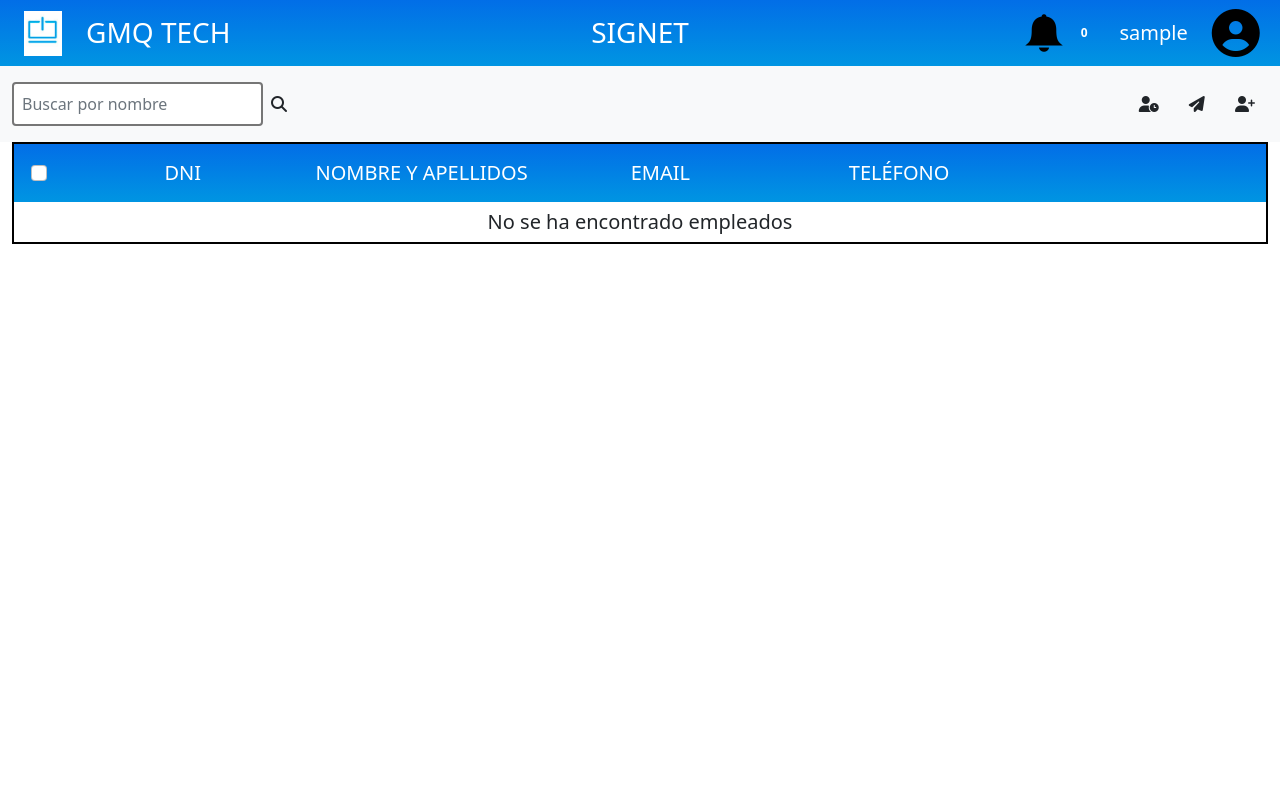
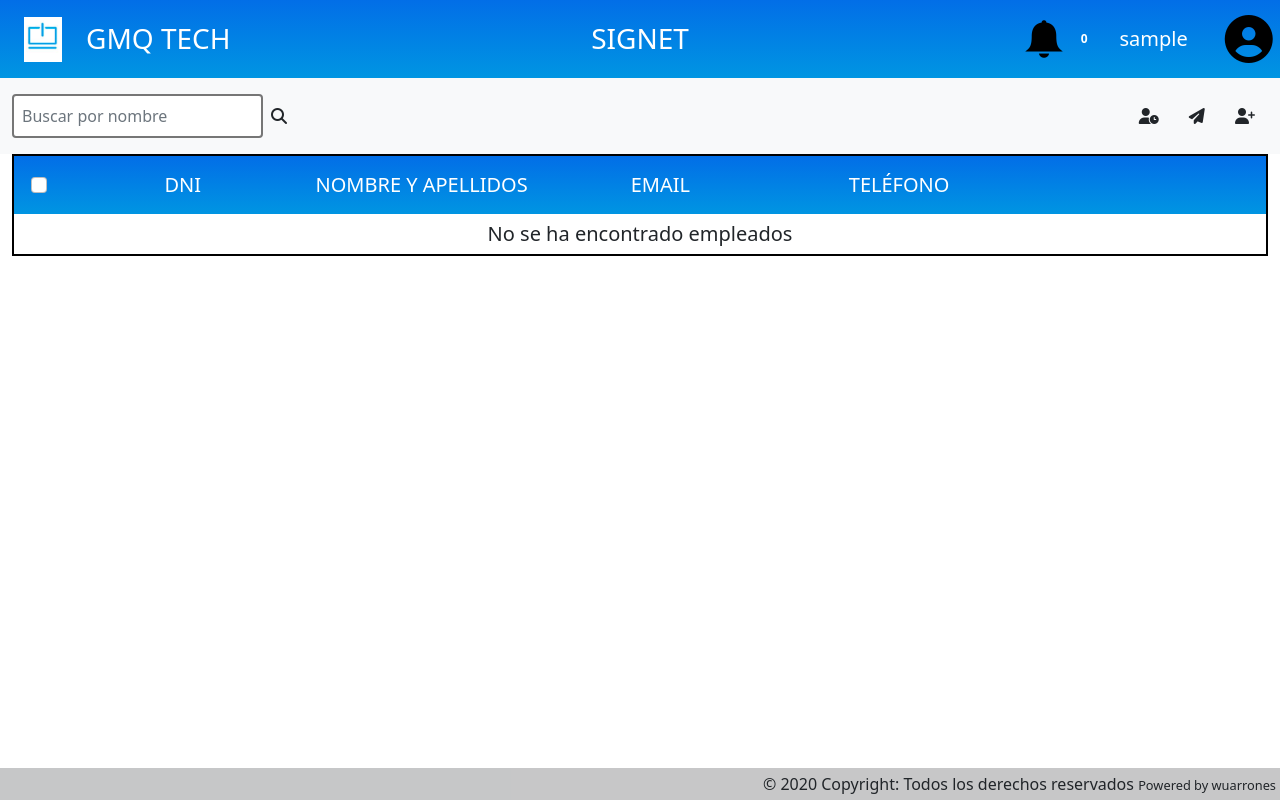
Before and after one commit to SSP-Projects/ProjectX, a Django app: page /admin/ in a window 1280 px wide. Run offline with Django 3.2, Linux system fonts and the light colour scheme; the visitor is signed in with stand-in values (Sample User, id 1); data comes from the database, SQL or seed files in the repository; data that the repository does not hold is empty; some libraries are stand-ins or nearby versions.

Commit message:
ahora el footer esta separado en otro archivo y se visualiza correctamente en el admin, ademas ahora los elementos del header recargar la pagina

```diff
--- a/static/css/global.css
+++ b/static/css/global.css
@@ -118,6 +118,13 @@ img{
   color: white !important;
 
 }
+.link{
+  text-decoration: none;
+  color: white;
+}
+.link:hover {
+  color: black;
+}
 
 .fa-info-circle {
   font-size: 300% !important;
--- a/templates/generic.html
+++ b/templates/generic.html
@@ -22,18 +22,10 @@
 
   <body>
     {% block body %}{% endblock body %}
+    {% block footer %}{% endblock footer %}
     {% block modals %}{% endblock modals %}
-    <footer class="fixed-bottom bg-light text-center text-lg-start">
-      <div class="text-end p-1" style="background-color: rgba(0, 0, 0, 0.2)">
-        © 2020 Copyright:
-        <a
-          class="text-dark"
-          href="https://mdbootstrap.com/"
-          style="font-size: 0.8rem"
-          >Powered by wuarrones</a
-        >
-      </div>
-    </footer>
+
+
 
     <script src="{% static 'jquery/jquery-3.6.0.min.js' %}"></script>
     <script src="{% static 'bootstrap/js/bootstrap.min.js' %}"></script>
--- a/users_management/templates/admin.html
+++ b/users_management/templates/admin.html
@@ -91,6 +91,9 @@
         </div>
 -->
 {% endblock body %}
+{% block footer %}
+{% include "bottom/footer.html" %}
+{% endblock footer %}
 {% block modals %}
 {% include "modals/response_notification.html" %}
 {% include "modals/show_admin_notification.html" %}
@@ -101,6 +104,7 @@
 {% include "modals/confirmation_to_activate_user.html" %}
 {% include "modals/user_hours.html" %}
 {% endblock modals %}
+
 {% block extra_scripts %}
 <script src="{% static 'js/admin.js' %}"></script>
 <script>
--- /dev/null
+++ b/users_management/templates/bottom/footer.html
@@ -0,0 +1,11 @@
+<footer class="fixed-bottom bg-light text-center text-lg-start">
+    <div class="text-end p-1" style="background-color: rgba(0, 0, 0, 0.2)">
+      © 2020 Copyright: Todos los derechos reservados
+      <a
+        class="text-dark"
+        href="https://mdbootstrap.com/"
+        style="font-size: 0.8rem"
+        >Powered by wuarrones</a
+      >
+    </div>
+  </footer>
--- a/users_management/templates/middle/home.html
+++ b/users_management/templates/middle/home.html
@@ -72,6 +72,9 @@
 
 </section>
 {% endblock body %}
+{% block footer %}
+{% include "bottom/footer.html" %}
+{% endblock footer %}
 {% block modals %}
 {% include "modals/show_details_home.html" %}
 {% include "modals/confirmation_message.html" %}
--- a/users_management/templates/top/header.html
+++ b/users_management/templates/top/header.html
@@ -2,11 +2,12 @@
     <div class="col-sm-12 col-md-4 d-flex flex-wrap align-items-center ">
 
         {% load static %}
-        <img src="{% static 'media/images/studycenter_logo.PNG' %}" alt="studycenter_icon">
-        <h3 class="mx-4 my-2">{{studycenter_name}}</h3>
+        <a class="link" href="."><img src="{% static 'media/images/studycenter_logo.PNG' %}" alt="studycenter_icon"></a>
+
+        <h3 class="mx-4 my-2"><a class="link" href=".">{{studycenter_name}}</a></h3>
     </div>
     <div class="col-sm-12 col-md-4 d-flex flex-wrap align-items-center justify-content-center">
-        <h3>{{app_tittle}}</h3>
+        <h3><a class="link" href=".">{{app_tittle}}</a></h3>
     </div>
     {% if user.is_authenticated %}
     <div class="col-sm-12 col-md-4 d-flex flex-wrap align-items-center justify-content-end container-fluid">
@@ -28,7 +29,7 @@
         </div>-->
         <h5 class="mx-4 my-2">{{ user.username }}</h5>
 
-        <div class="dropdown col-1">
+        <button class="btn dropdown col-1">
 
                 <i onclick="toggle_dropdown('myDropdown')" class="fas fa-user-circle fa-3x dropbtn" title="Cerrar sesin"></i>
 
@@ -36,7 +37,7 @@
             <div id="myDropdown" class="dropdown-content">
                 <a href="{% url 'logout' %}">Cerrar sesión</a>
             </div>
-        </div>
+        </button>
         {% endif %}
 
 </nav>
```
